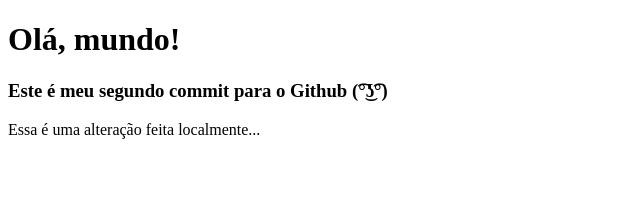
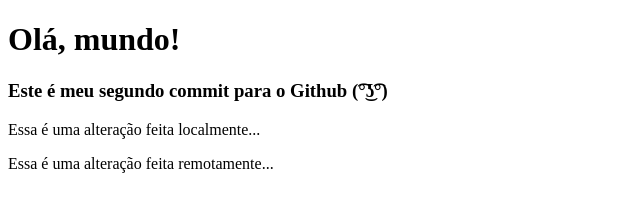
Before and after one commit to maxxjonatas/pw2-etecregistro, a plain HTML site: page test-de-commit2.html in a window 1280 px wide. Shown: the whole page, without its empty margins (0-640 px from the left). Drawn offline with Linux system fonts and the light colour scheme.

Commit message:
Update test-de-commit2.html

```diff
--- a/test-de-commit2.html
+++ b/test-de-commit2.html
@@ -9,5 +9,6 @@
     <h1>Olá, mundo!</h1>
     <h3>Este é meu segundo commit para o Github (͡°͜ʖ͡°)</h3>
      <p>Essa é uma alteração feita localmente...</p>
+     <p>Essa é uma alteração feita remotamente...</p>
 </body>
 </html>
```
